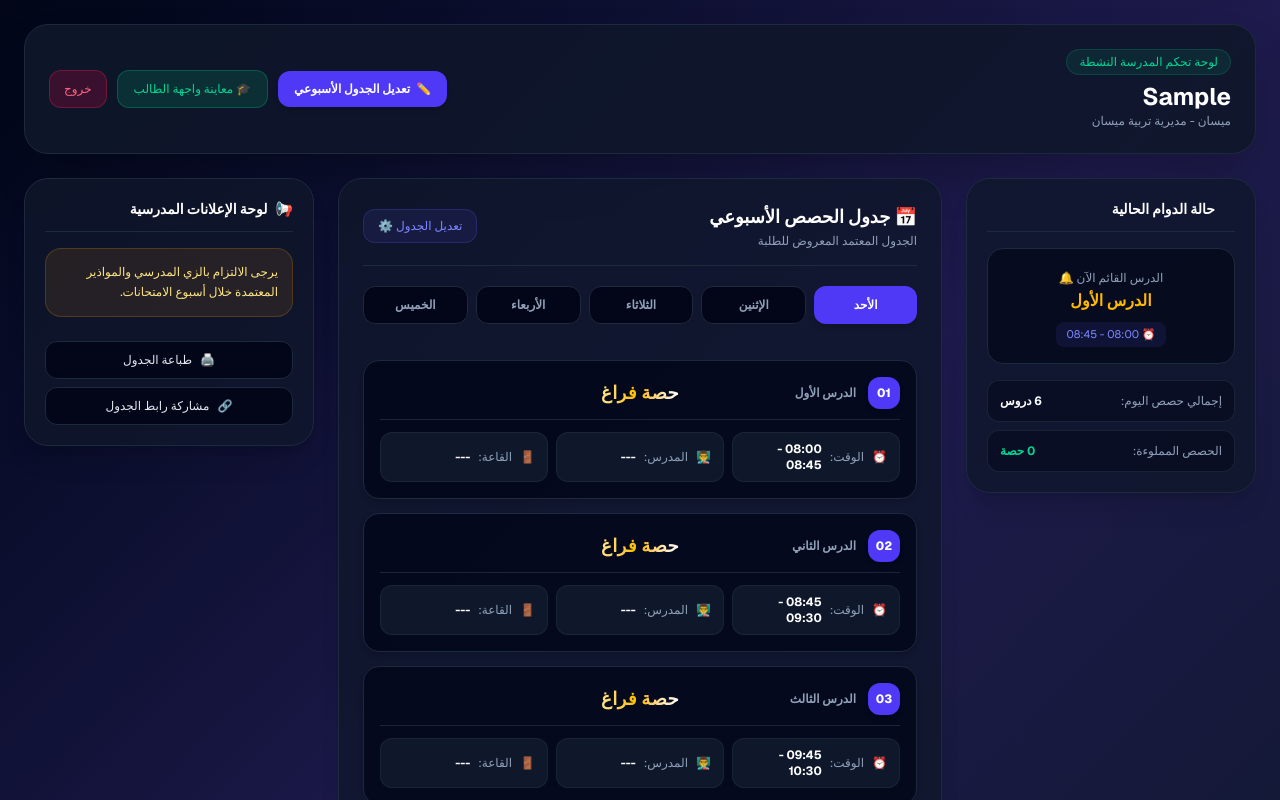
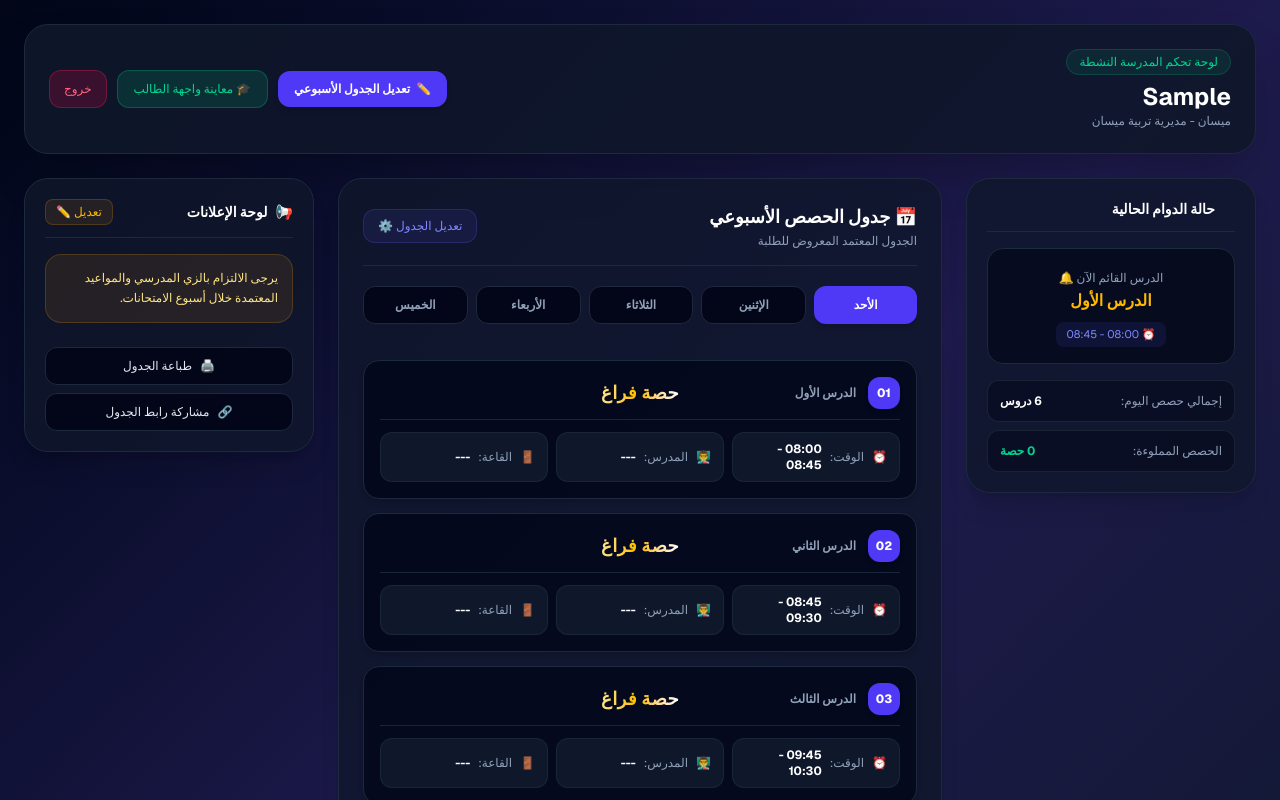
Before and after one commit to mobder2015-svg/smart-school-timetable, a Next.js app: page / in a window 1280 px wide. Both pictures are taken after typing "Sample", "Sample123" into the empty fields and a click on the button "تسجيل الدخول والبدء 🚀". Shown: the top 800 px of the page. Built offline with nearby package versions, Linux system fonts and the light colour scheme.

Commit message:
Add edit capability to announcement board with local storage persistence

```diff
--- a/app/page.tsx
+++ b/app/page.tsx
@@ -52,7 +52,11 @@ export default function SmartSchoolTimetable() {
   const [registeredSchools, setRegisteredSchools] = useState<SchoolRecord[]>([]);
 
   const [selectedDay, setSelectedDay] = useState('sunday');
-  const [announcement, setAnnouncement] = useState('يرجى الالتزام بالزي المدرسي والمواذير المعتمدة خلال أسبوع الامتحانات.');
+
+  // حالة الإعلان والتعديل عليه
+  const [announcement, setAnnouncement] = useState('يرجى الالتزام بالزي المدرسي والمواعيد المعتمدة خلال أسبوع الامتحانات.');
+  const [isEditingAnnouncement, setIsEditingAnnouncement] = useState(false);
+  const [tempAnnouncement, setTempAnnouncement] = useState('');
 
   const [schedule, setSchedule] = useState<Record<string, Period[]>>({
     sunday: createDefaultDayPeriods(),
@@ -76,6 +80,11 @@ export default function SmartSchoolTimetable() {
 
       const schoolScheduleKey = `schedule_${savedSchoolName}`;
       const savedSchedule = localStorage.getItem(schoolScheduleKey);
+      const savedAnnouncement = localStorage.getItem(`announcement_${savedSchoolName}`);
+
+      if (savedAnnouncement) {
+        setAnnouncement(savedAnnouncement);
+      }
 
       if (savedSchedule) {
         try {
@@ -109,6 +118,11 @@ export default function SmartSchoolTimetable() {
 
     const schoolScheduleKey = `schedule_${schoolName}`;
     const savedSchedule = localStorage.getItem(schoolScheduleKey);
+    const savedAnnouncement = localStorage.getItem(`announcement_${schoolName}`);
+
+    if (savedAnnouncement) {
+      setAnnouncement(savedAnnouncement);
+    }
 
     let currentSchedule = schedule;
     if (savedSchedule) {
@@ -150,6 +164,13 @@ export default function SmartSchoolTimetable() {
     localStorage.setItem('globalRegisteredSchools', JSON.stringify(updatedSchoolsList));
     setLoginError('');
     setCurrentView('dashboard');
+  };
+
+  const handleSaveAnnouncement = () => {
+    if (!tempAnnouncement.trim()) return;
+    setAnnouncement(tempAnnouncement);
+    localStorage.setItem(`announcement_${schoolName}`, tempAnnouncement);
+    setIsEditingAnnouncement(false);
   };
 
   const handlePeriodFieldChange = (dayId: string, periodId: string, field: keyof Period, value: string) => {
@@ -292,10 +313,9 @@ export default function SmartSchoolTimetable() {
         </div>
       )}
 
-      {/* 2. واجهة المدرسة الرئيسية (Dashboard) بتخطيط شبكي ثلاثي يملأ الشاشة بالكامل */}
+      {/* 2. واجهة المدرسة الرئيسية (Dashboard) */}
       {currentView === 'dashboard' && (
         <div className="max-w-7xl mx-auto space-y-6">
-          {/* الشريط العلوي */}
           <div className="bg-slate-900/90 border border-slate-800 rounded-3xl p-6 shadow-2xl flex flex-col sm:flex-row items-center justify-between gap-4">
             <div>
               <span className="text-xs bg-emerald-500/10 border border-emerald-500/20 text-emerald-400 px-3 py-1 rounded-full">لوحة تحكم المدرسة النشطة</span>
@@ -324,10 +344,9 @@ export default function SmartSchoolTimetable() {
             </div>
           </div>
 
-          {/* الشبكة الثلاثية لإلغاء المساحات الفارغة الجانبية */}
           <div className="grid grid-cols-1 lg:grid-cols-4 gap-6">
 
-            {/* الشريط الجانبي الأيمن: حالة الحصة الآن وإحصائيات الدوام */}
+            {/* الشريط الجانبي الأيمن: حالة الدوام */}
             <div className="lg:col-span-1 space-y-4">
               <div className="bg-slate-900/80 border border-slate-800 rounded-3xl p-5 shadow-xl space-y-4">
                 <div className="flex items-center gap-2 border-b border-slate-800 pb-3">
@@ -360,7 +379,7 @@ export default function SmartSchoolTimetable() {
               </div>
             </div>
 
-            {/* العمود الأوسط: جدول الحصص المعتمد */}
+            {/* العمود الأوسط: جدول الحصص */}
             <div className="lg:col-span-2 space-y-5">
               <div className="bg-slate-900/80 border border-slate-800 rounded-3xl p-6 shadow-xl space-y-5">
                 <div className="flex items-center justify-between border-b border-slate-800 pb-4">
@@ -376,7 +395,6 @@ export default function SmartSchoolTimetable() {
                   </button>
                 </div>
 
-                {/* أيام الأسبوع */}
                 <div className="flex gap-2 overflow-x-auto pb-2">
                   {DAYS.map((day) => (
                     <button
@@ -393,7 +411,6 @@ export default function SmartSchoolTimetable() {
                   ))}
                 </div>
 
-                {/* الحصص الـ 6 */}
                 <div className="space-y-3.5 pt-2">
                   {schedule[selectedDay]?.map((period) => (
                     <div key={period.id} className="bg-slate-950/80 border border-slate-800 rounded-2xl p-4 space-y-3 shadow-md">
@@ -431,16 +448,55 @@ export default function SmartSchoolTimetable() {
               </div>
             </div>
 
-            {/* الشريط الجانبي الأيسر: لوحة الإعلانات والأدوات السريعة */}
+            {/* الشريط الجانبي الأيسر: لوحة الإعلانات المدرسية مع زر التعديل */}
             <div className="lg:col-span-1 space-y-4">
               <div className="bg-slate-900/80 border border-slate-800 rounded-3xl p-5 shadow-xl space-y-4">
-                <h3 className="text-sm font-bold text-white border-b border-slate-800 pb-3 flex items-center gap-2">
-                  <span>📢</span> لوحة الإعلانات المدرسية
-                </h3>
+                <div className="flex items-center justify-between border-b border-slate-800 pb-3">
+                  <h3 className="text-sm font-bold text-white flex items-center gap-2">
+                    <span>📢</span> لوحة الإعلانات
+                  </h3>
+                  {!isEditingAnnouncement && (
+                    <button
+                      onClick={() => {
+                        setTempAnnouncement(announcement);
+                        setIsEditingAnnouncement(true);
+                      }}
+                      className="text-xs text-amber-400 hover:underline bg-amber-500/10 border border-amber-500/20 px-2.5 py-1 rounded-lg"
+                    >
+                      تعديل ✏️
+                    </button>
+                  )}
+                </div>
 
-                <div className="bg-amber-500/10 border border-amber-500/20 rounded-2xl p-3.5 text-xs text-amber-200 space-y-2">
-                  <p className="leading-relaxed">{announcement}</p>
-                </div>
+                {isEditingAnnouncement ? (
+                  <div className="space-y-3">
+                    <textarea
+                      value={tempAnnouncement}
+                      onChange={(e) => setTempAnnouncement(e.target.value)}
+                      rows={4}
+                      className="w-full bg-slate-950 border border-slate-800 rounded-xl p-3 text-xs text-white focus:outline-none focus:border-amber-500"
+                      placeholder="اكتب التنبيه أو الإعلان المدرسي هنا..."
+                    />
+                    <div className="flex gap-2">
+                      <button
+                        onClick={handleSaveAnnouncement}
+                        className="flex-1 bg-amber-500 hover:bg-amber-400 text-slate-950 font-bold py-2 rounded-xl text-xs transition"
+                      >
+                        حفظ الإعلان 💾
+                      </button>
+                      <button
+                        onClick={() => setIsEditingAnnouncement(false)}
+                        className="bg-slate-800 hover:bg-slate-700 text-slate-300 px-3 py-2 rounded-xl text-xs transition"
+                      >
+                        إلغاء ✕
+                      </button>
+                    </div>
+                  </div>
+                ) : (
+                  <div className="bg-amber-500/10 border border-amber-500/20 rounded-2xl p-3.5 text-xs text-amber-200 space-y-2">
+                    <p className="leading-relaxed">{announcement}</p>
+                  </div>
+                )}
 
                 <div className="pt-2 space-y-2">
                   <button
```
